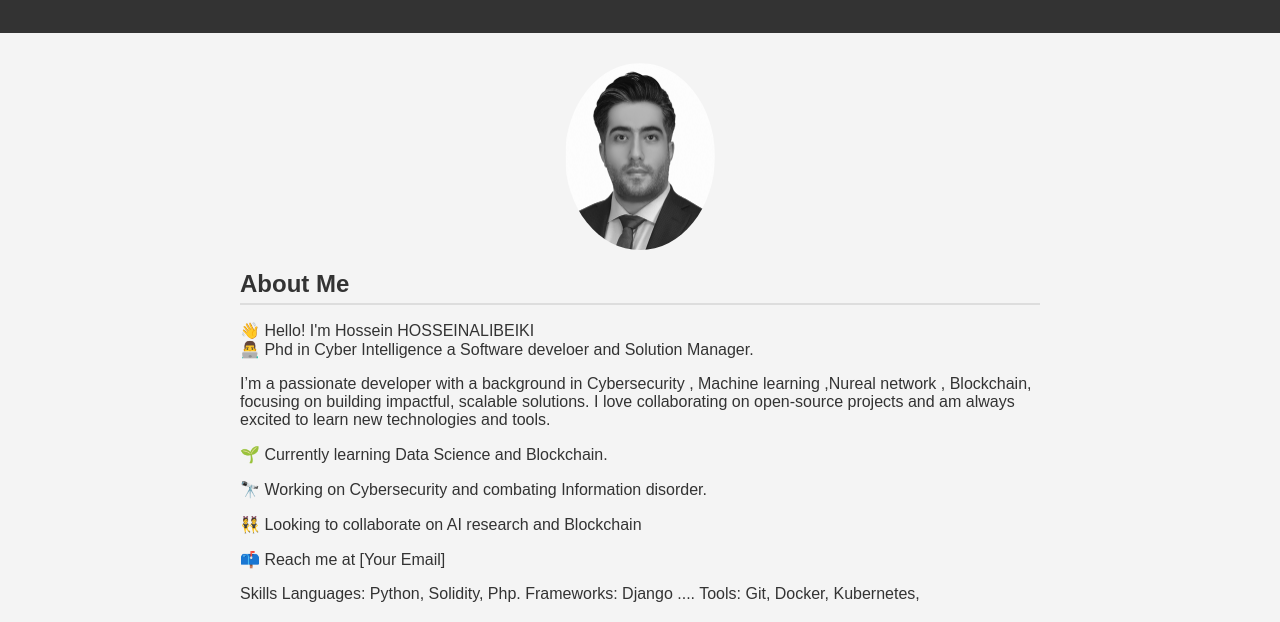
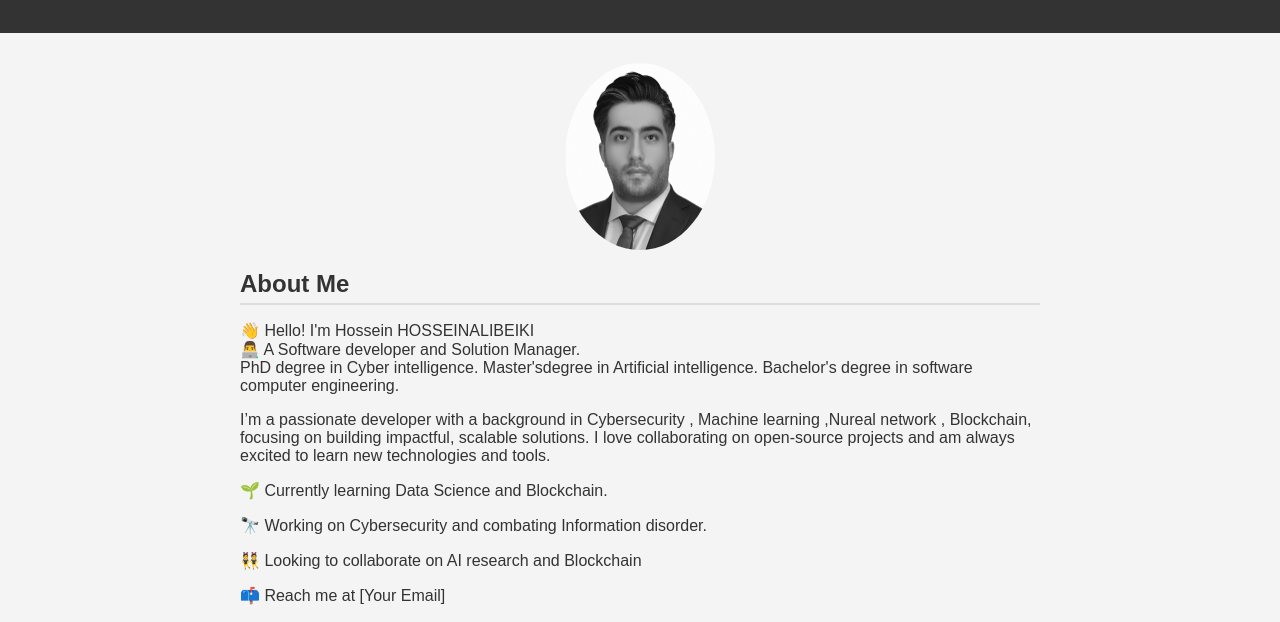
Before and after one commit to hosseinalibeiki/Hossein, a plain HTML site: page index.html in a window 1280 px wide. Shown: the part 121-743 px from the top of the page. Drawn offline with Linux system fonts and the light colour scheme.

Commit message:
Update index.html

```diff
--- a/index.html
+++ b/index.html
@@ -4,7 +4,7 @@
     <meta charset="UTF-8">
     <meta name="viewport" content="width=device-width, initial-scale=1.0">
     <meta name="description" content="Personal webpage">
-    <title>HOSSEIN HOSSEINALIBEIKI | Researcher in Data science and Blockchain</title>
+    <title>HOSSEIN HOSSEINALIBEIKI | Researcher in Data science </title>
     <style>
         body {
             font-family: Arial, sans-serif;
@@ -60,7 +60,10 @@
 <h2>About Me</h2>
 <p>👋 Hello! I'm Hossein HOSSEINALIBEIKI <br>
 
-👨‍💻 Phd in Cyber Intelligence a Software develoer and Solution Manager.<br>
+👨‍💻 A Software developer and Solution Manager.<br>
+    PhD degree in Cyber intelligence.
+    Master'sdegree in Artificial intelligence.
+    Bachelor's degree in software computer engineering.
 
 <p style="line-heihgt:20px;">I’m a passionate developer with a background in Cybersecurity , Machine learning ,Nureal network , Blockchain, focusing on building impactful, scalable solutions. I love collaborating on open-source projects and am always excited to learn new technologies and tools.
 </p>
```
